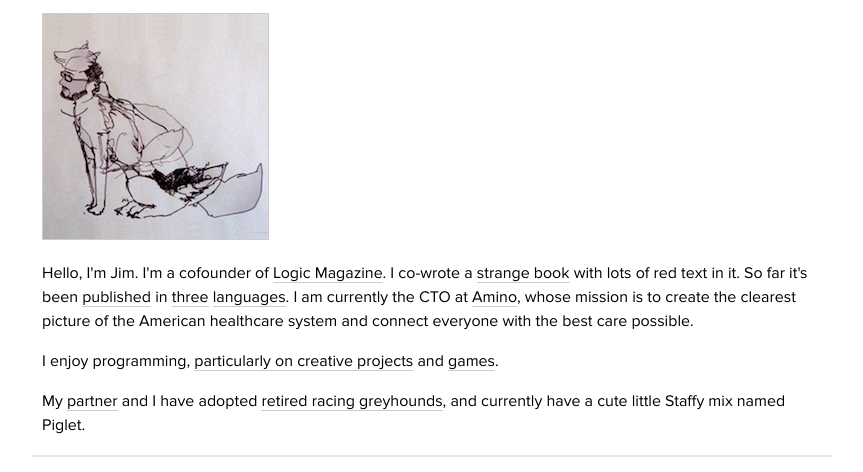
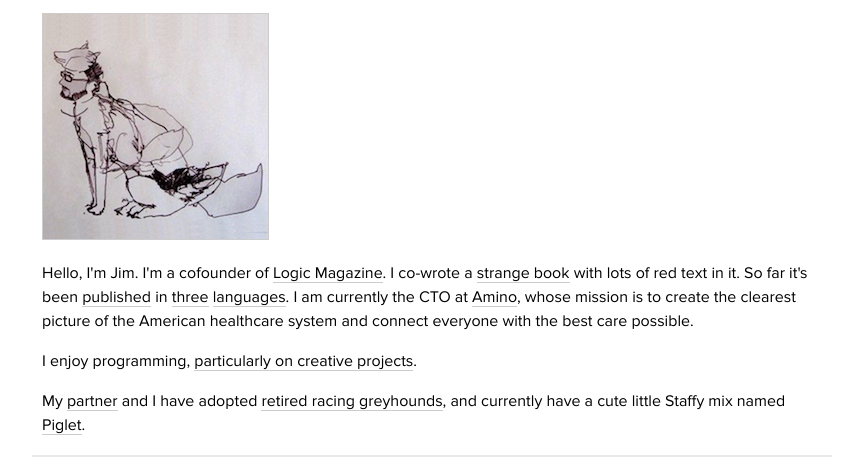
Before and after one commit to jimfingal/jimfingal.github.io, a plain HTML site: page docs/index.html in a window 1280 px wide. Shown: the part 207-679 px from the top of the page, without its empty margins (208-1071 px from the left). Drawn offline with Linux system fonts and the light colour scheme.

Commit message:
Fix link and add piggy

```diff
--- a/docs/index.html
+++ b/docs/index.html
@@ -20,8 +20,8 @@
     <div class="section">
         <img src="img/fox.png"/>
         <p>Hello, I'm Jim. I'm a cofounder of <a href="https://logicmag.io">Logic Magazine</a>. I co-wrote a <a href="#lifespan">strange book</a> with lots of red text in it. So far it's been <a href="http://books.wwnorton.com/books/The-Lifespan-of-a-Fact/">published</a> in <a href="http://www.hanser-literaturverlage.de/buch/das-kurze-leben-der-fakten/978-3-446-24138-1/">three</a> <a href="http://www.vies-paralleles.org/portfolio/que_faire_de_ce_corps_qui_tombe/">languages</a>. I am currently the CTO at <a href="https://amino.com/">Amino</a>, whose mission is to create the clearest picture of the American healthcare system and connect everyone with the best care possible.</p>
-        <p>I enjoy programming, <a href="#projects">particularly on creative projects</a> and <a href="#games">games</a>.</p>
-        <p>My <a href="http://chartsock.com">partner</a> and I have adopted <a href="img/doggies.jpg">retired racing greyhounds</a>, and currently have a cute little Staffy mix named Piglet.</p>
+        <p>I enjoy programming, <a href="#projects">particularly on creative projects</a>.</p>
+        <p>My <a href="https://christa.town">partner</a> and I have adopted <a href="img/doggies.jpg">retired racing greyhounds</a>, and currently have a cute little Staffy mix named <a href="img/piglet.jpg">Piglet</a>.</p>
     </div>
     <hr/>
     <a name="lifespan"></a>
```
Also changed, not shown: docs/img/piglet.jpg (added).
